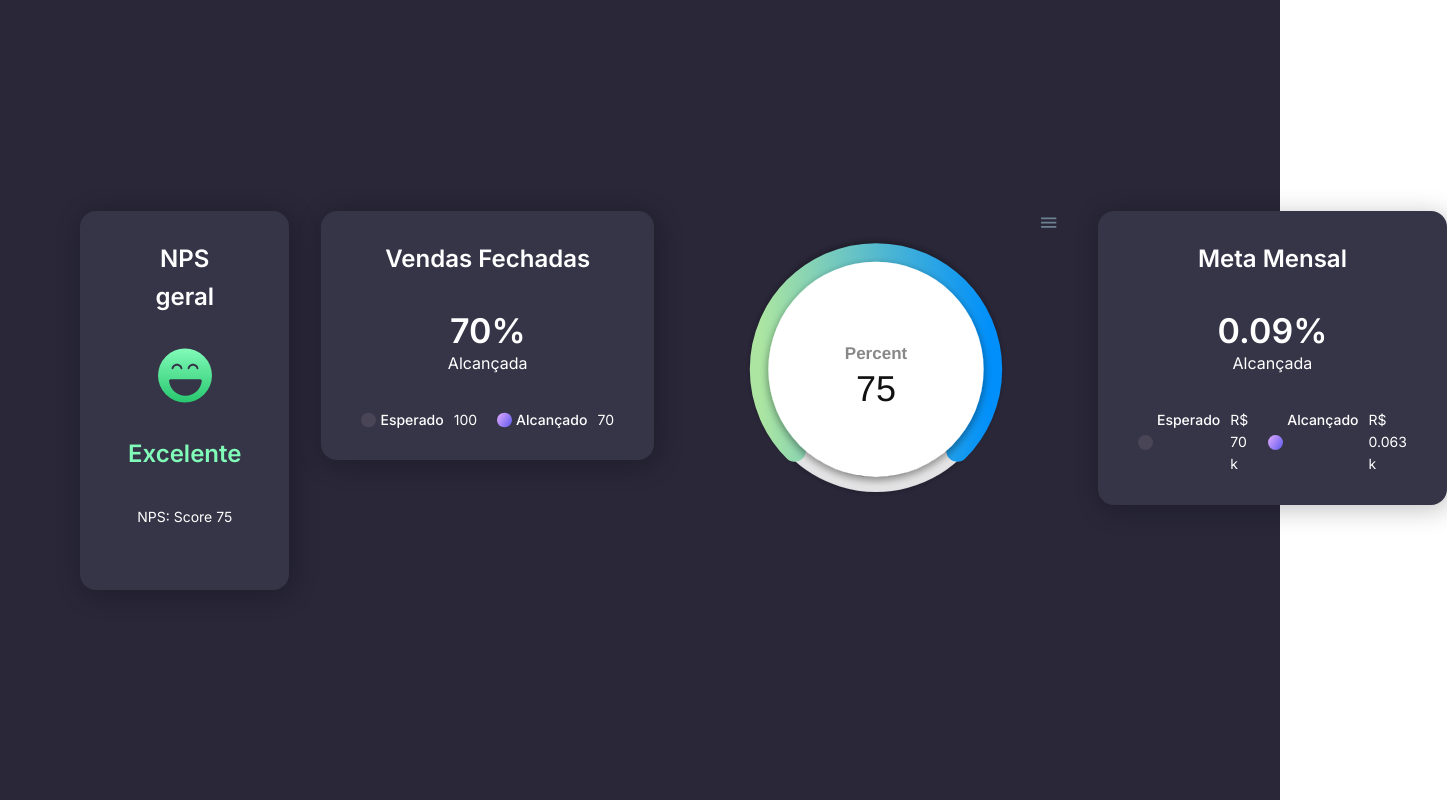
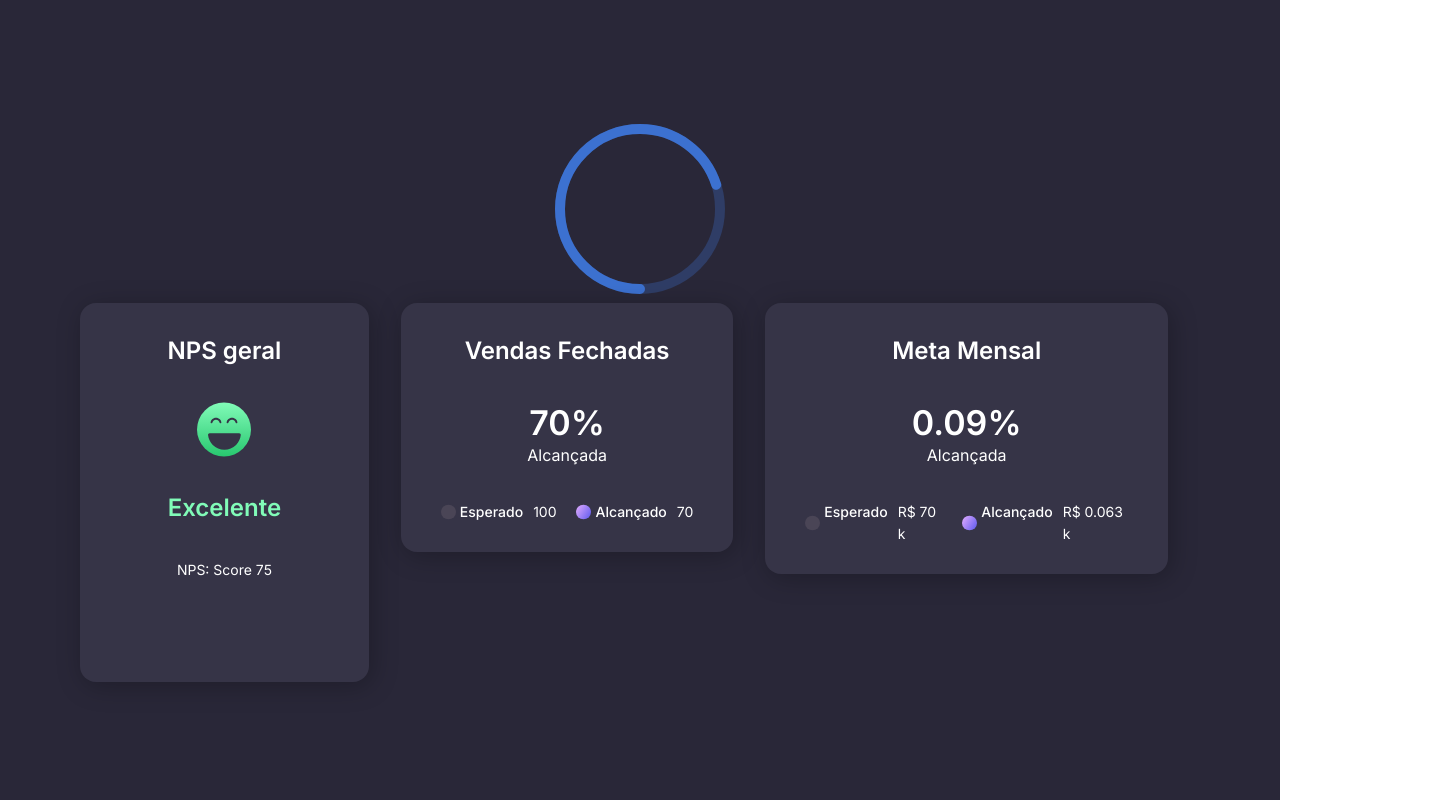
Before and after one commit to Rickazuo/dashboard-sales, a React (Vite) app: page / in a window 1280 px wide. Shown: the whole page, 1447 px wide, since content can reach past the window. Built offline with nearby package versions, Linux system fonts and the light colour scheme.

Commit message:
add radial chart

```diff
--- a/src/components/radialBar/radialBar.jsx
+++ /dev/null
@@ -1,105 +0,0 @@
-import React, { Component } from "react";
-import Chart from "react-apexcharts";
-
-class RadialBar extends Component {
-  constructor(props) {
-    super(props);
-
-    this.state = {
-      series: [75],
-      options: {
-        chart: {
-          height: 350,
-          type: "radialBar",
-          toolbar: {
-            show: true,
-          },
-        },
-        plotOptions: {
-          radialBar: {
-            startAngle: -135,
-            endAngle: 225,
-            hollow: {
-              margin: 0,
-              size: "70%",
-              background: "#fff",
-              image: undefined,
-              imageOffsetX: 0,
-              imageOffsetY: 0,
-              position: "front",
-              dropShadow: {
-                enabled: true,
-                top: 3,
-                left: 0,
-                blur: 4,
-                opacity: 0.24,
-              },
-            },
-            track: {
-              background: "#fff",
-              strokeWidth: "67%",
-              margin: 0, // margin is in pixels
-              dropShadow: {
-                enabled: true,
-                top: -3,
-                left: 0,
-                blur: 4,
-                opacity: 0.35,
-              },
-            },
-
-            dataLabels: {
-              show: true,
-              name: {
-                offsetY: -10,
-                show: true,
-                color: "#888",
-                fontSize: "17px",
-              },
-              value: {
-                formatter: function (val) {
-                  return parseInt(val);
-                },
-                color: "#111",
-                fontSize: "36px",
-                show: true,
-              },
-            },
-          },
-        },
-        fill: {
-          type: "gradient",
-          gradient: {
-            shade: "dark",
-            type: "horizontal",
-            shadeIntensity: 0.5,
-            gradientToColors: ["#ABE5A1"],
-            inverseColors: true,
-            opacityFrom: 1,
-            opacityTo: 1,
-            stops: [0, 100],
-          },
-        },
-        stroke: {
-          lineCap: "round",
-        },
-        labels: ["Percent"],
-      },
-    };
-  }
-
-  render() {
-    return (
-      <div className="donut">
-        <Chart
-          options={this.state.options}
-          series={this.state.series}
-          type="radialBar"
-          width="380"
-        />
-      </div>
-    );
-  }
-}
-
-export default RadialBar;
--- /dev/null
+++ b/src/components/radialGraph/radialGraph.jsx
@@ -0,0 +1,52 @@
+import { useState, useEffect } from "react";
+
+const RadialGraph = ({
+  radius = 80,
+  progress = 100,
+  strokeWidth = 10,
+  dimension = 180,
+  color = "#040404",
+}) => {
+  const [strokeLengthStatus, setStrokeLengthStatus] = useState(false);
+  const circleRadius = Math.min(radius, 85);
+  const circumference = 2 * 3.14 * circleRadius;
+  const strokeLength = strokeLengthStatus
+    ? (circumference / 100) * progress
+    : 0;
+
+  useEffect(() => {
+    const timer = setTimeout(() => {
+      setStrokeLengthStatus(true);
+    }, 1000);
+    return () => clearTimeout(timer);
+  }, []);
+
+  return (
+    <div className={`radial-chart ${strokeLength === 0 ? "no-progress" : ""}`}>
+      <svg viewBox="0 0 180 180" width={dimension} height={dimension}>
+        <circle
+          className="radial-chart-total"
+          stroke={color}
+          strokeWidth={strokeWidth}
+          fill="none"
+          cx="90"
+          cy="90"
+          r={circleRadius}
+        />
+        <circle
+          className="radial-chart-progress"
+          stroke={color}
+          strokeWidth={strokeWidth}
+          strokeDasharray={`${strokeLength},${circumference}`}
+          strokeLinecap="round"
+          fill="none"
+          cx="90"
+          cy="90"
+          r={circleRadius}
+        />
+      </svg>
+    </div>
+  );
+};
+
+export default RadialGraph;
--- a/src/global.css
+++ b/src/global.css
@@ -3,3 +3,21 @@
   margin: 0;
   box-sizing: border-box;
 }
+
+.radial-chart {
+  position: relative;
+  display: inline-block;
+  transition: all 0.3s ease-in;
+}
+.radial-chart.no-progress .radial-chart-progress {
+  opacity: 0;
+}
+.radial-chart-total {
+  opacity: 0.3;
+}
+.radial-chart-progress {
+  transform: rotate(90deg);
+  transform-origin: center;
+  transition: all 0.6s cubic-bezier(0.58, 0.16, 0.5, 1.14);
+  transition-delay: 0.3s;
+}
--- a/src/pages/HomePage.jsx
+++ b/src/pages/HomePage.jsx
@@ -1,7 +1,7 @@
 import styles from "./styles.module.css";
 import Nps from "../components/nps/nps";
 import CircleCard from "../components/circleCard/circleCard";
-import RadialBar from "../components/radialBar/radialBar";
+import RadialGraph from "../components/radialGraph/radialGraph";
 
 function HomePage() {
   const allSales = {
@@ -18,6 +18,7 @@ function HomePage() {
 
   return (
     <div className={styles.container}>
+      <RadialGraph progress={70} color="#3c71d0" />
       <div className={styles.indicatorsContainer}>
         <Nps />
         <CircleCard
@@ -26,7 +27,6 @@ function HomePage() {
           salesExpected={allSales.salesExpected}
           salesPerformed={allSales.salesPerformed}
         />
-        <RadialBar />
         <CircleCard
           title={goalSales.title}
           percentage={
```
